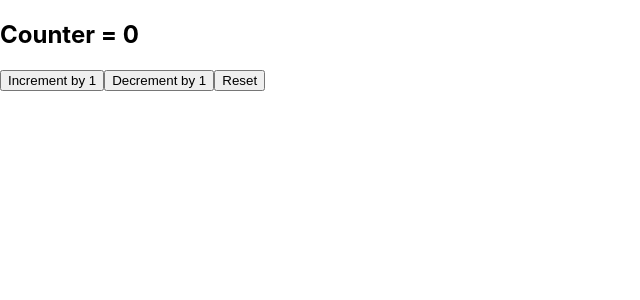
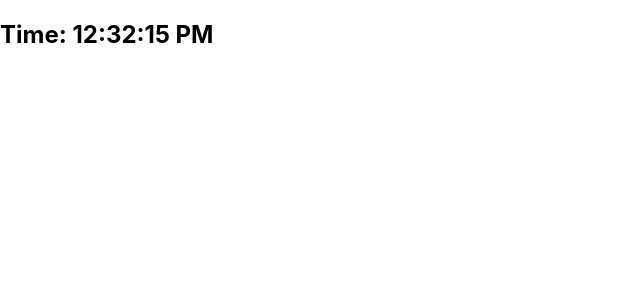
Before and after one commit to Chris1998c/React, a React (Create React App) app: page / in a window 1280 px wide. Shown: the top 300 px of the page, without its empty margins (0-640 px from the left). Built offline with nearby package versions, Linux system fonts and the light colour scheme.

Commit message:
Exercise35 clock

```diff
--- a/src/App.jsx
+++ b/src/App.jsx
@@ -1,11 +1,9 @@
-import Counter from "./Count";
+import Clock from "./Clock";
 
 function App(){
   return(
     <div>
-    <Counter initialValue={0} incrementAmount={1} decrementAmount={1} />
-
-
+  <Clock/>
     </div>
   )
 }
--- /dev/null
+++ b/src/Clock.jsx
@@ -0,0 +1,30 @@
+import React, { useState, useEffect } from 'react';
+
+function Clock() {
+  const [currentTime, setCurrentTime] = useState(new Date());
+
+  useEffect(() => {
+
+    const updateTime = () => {
+      setCurrentTime(new Date());
+    };
+
+
+    const interval = setInterval(updateTime, 1000);
+
+
+    return () => {
+      clearInterval(interval);
+    };
+  }, []);
+
+  const Time = currentTime.toLocaleTimeString();
+
+  return (
+    <div>
+      <h2>Time: {Time}</h2>
+    </div>
+  );
+}
+
+export default Clock;
--- a/src/Count.jsx
+++ /dev/null
@@ -1,34 +0,0 @@
-import React, { useState , useEffect} from 'react';
-import CounterDisplay from './CounterDisplay';
-
-function Counter({ initialValue, incrementAmount, decrementAmount }) {
-    const [count, setCount] = useState(initialValue);
-
-    const incrementCounter = () => {
-      setCount(count + incrementAmount);
-    };
-
-    const decrementCounter = () => {
-      setCount(count - decrementAmount);
-    };
-
-    const resetCounter = () => {
-      setCount(initialValue);
-    };
-
-    useEffect(() => {
-      console.log(`Current Counter Value: ${count}`);
-    }, [count]);
-
-    return (
-      <div>
-        <CounterDisplay count={count} />
-
-        <button onClick={incrementCounter}>Increment by {incrementAmount}</button>
-        <button onClick={decrementCounter}>Decrement by {decrementAmount}</button>
-        <button onClick={resetCounter}>Reset</button>
-      </div>
-    );
-  }
-
-export default Counter;
--- a/src/CounterDisplay.jsx
+++ /dev/null
@@ -1,5 +0,0 @@
-function CounterDisplay({ count }) {
-    return <h2>Counter = {count}</h2>;
-  }
-
-  export default CounterDisplay;
```
